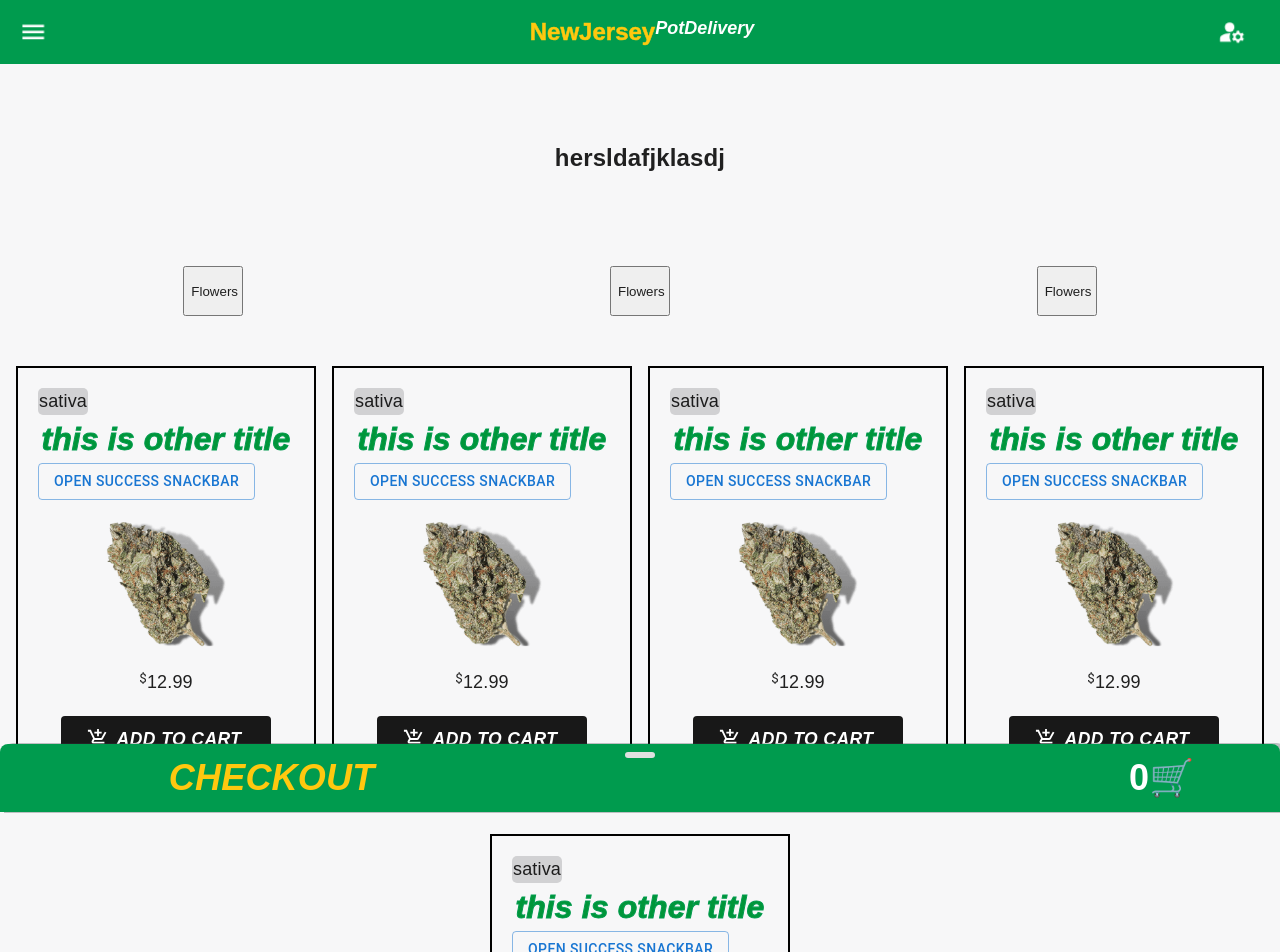
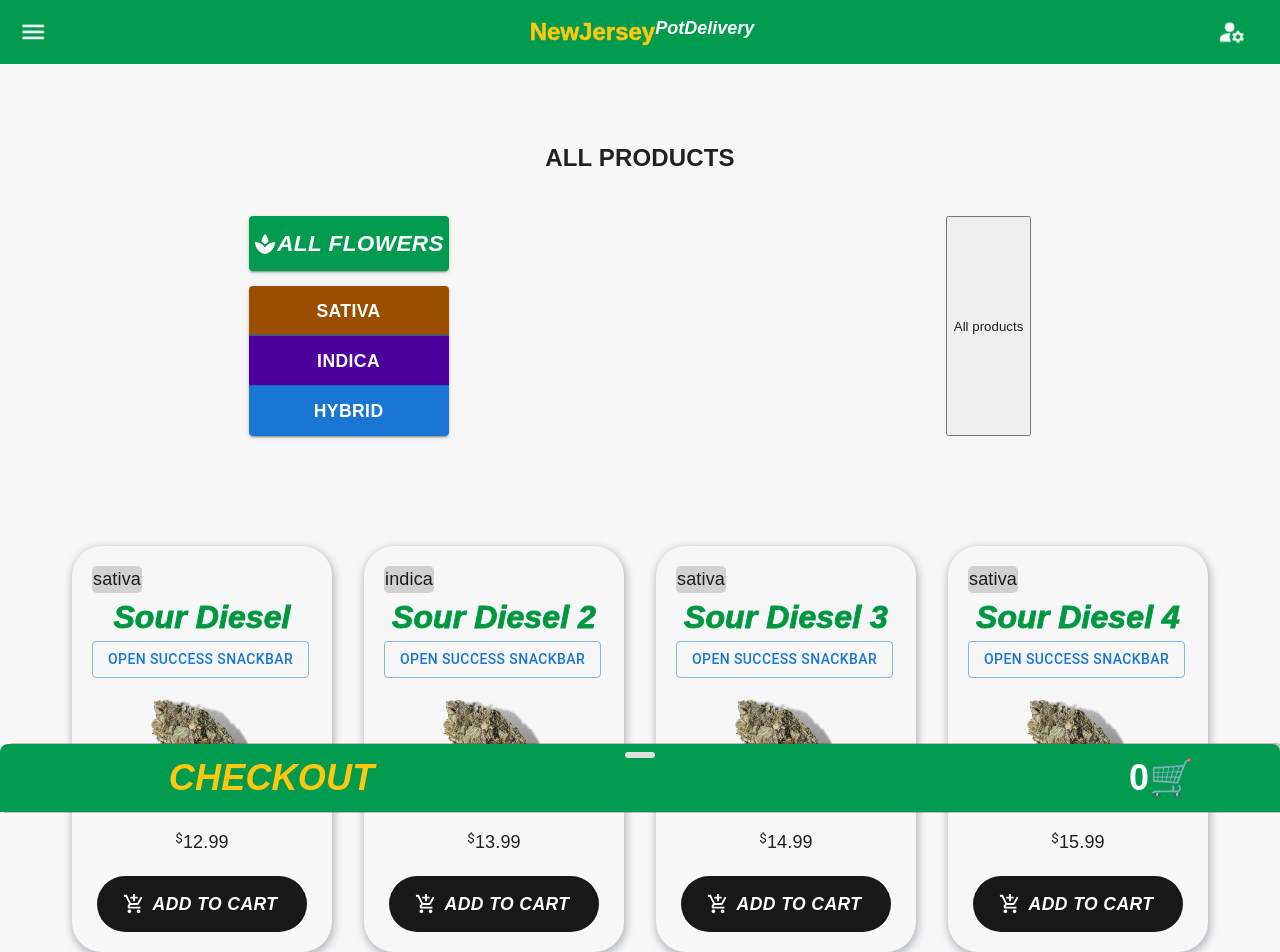
Before and after one commit to BigTsoprano/new-jersey-pd, a React (Create React App) app: page /all-products in a window 1280 px wide. Shown: the top 952 px of the page. Built offline with nearby package versions, Linux system fonts and the light colour scheme; data requests are answered from the project's data file; a web font is replaced by a local one.

Commit message:
product sorting

```diff
--- /dev/null
+++ b/data/db.json
@@ -0,0 +1,76 @@
+{
+    "njpd": [
+        {
+            "id": "1",
+            "name": "Sour Diesel",
+            "price": "12.99",
+            "image": "sour_diesel.png",
+            "strain": "sativa",
+            "quantity": "3.5",
+            "type":"flower"
+        },
+        {
+            "id": "2",
+            "name": "Sour Diesel 2",
+            "price": "13.99",
+            "image": "sour_diesel.png",
+            "strain": "indica",
+            "quantity": "3.5",
+            "type":"flower"
+        },
+        {
+            "id": "3",
+            "name": "Sour Diesel 3",
+            "price": "14.99" ,
+            "image": "sour_diesel.png",
+            "strain": "sativa",
+            "quantity": "3.5",
+            "type":"flower"
+        },
+        {
+            "id": "4",
+            "name": "Sour Diesel 4",
+            "price": "15.99",
+            "image": "sour_diesel.png",
+            "strain": "sativa",
+            "quantity": "3.5",
+            "type":"flower"
+        },
+        {
+            "id": "5",
+            "name": "Sour Diesel 5",
+            "price": "16.99",
+            "image": "sour_diesel.png",
+            "strain": "indica",
+            "quantity": "3.5",
+            "type":"flower"
+        },
+        {
+            "id": "6",
+            "name": "Sour Diesel",
+            "price": "17.99",
+            "image": "sour_diesel.png",
+            "strain": "indica",
+            "quantity": "3.5",
+            "type":"flower"
+        },
+        {
+            "id": "7",
+            "name": "Sour Diesel",
+            "price": "18.99",
+            "image": "sour_diesel.png",
+            "strain": "indica",
+            "quantity": "3.5",
+            "type":"flower"
+        },
+        {
+            "id": "8",
+            "name": "Sour Diesel",
+            "price": "19.99",
+            "image": "sour_diesel.png",
+            "strain": "indica",
+            "quantity": "3.5",
+            "type":"flower"
+        }
+    ]
+}
--- a/src/components/elements/Pricebox.js
+++ b/src/components/elements/Pricebox.js
@@ -26,17 +26,17 @@
   boxShadow: 'none',
   textTransform: 'none',
 
-  padding: '10px 30px',
+  padding: '15px 30px',
   //border: '1px solid',
   lineHeight: 1.5,
   backgroundColor: '#181818',
-  borderRadius: 'none',
+  borderRadius: '30px',
 
 
   '&:hover': {
     backgroundColor: '#009B4E',
     boxShadow: 'none',
-    borderRadius: '30px'
+    borderRadius: '40px'
   },
   '&:active': {
     boxShadow: 'none',
--- a/src/components/sections/Products.js
+++ b/src/components/sections/Products.js
@@ -23,7 +23,7 @@
 
   return (
 
-    <div className='product-section'>
+    <div className='product-section' >
         <motion.h1  style={{fontWeight:'600', fontStyle:'italic !important', fontFamily:'futura-pt, sans-serif'}} animate={{ x: 500 }} transition={{ duration: 1.2 }} style={{padding:'30px'}}  >
             OUR FAVORITES
         </motion.h1>
@@ -44,7 +44,8 @@
 
         }}
         loop={true}
-        autoplay={false}
+        autoplay={{delay: 5000,
+          disableOnInteraction: true}}
         pagination={false}
         modules={[EffectCoverflow, Pagination, Autoplay]}
         className="mySwiper"
--- /dev/null
+++ b/src/hooks/useFetch.js
@@ -0,0 +1,42 @@
+import { useState, useEffect } from 'react'
+
+export const useFetch = (url) => {
+    const [data, setData] = useState(null)
+    const [isPending, setIsPending] = useState(false)
+    const [error, setError] = useState(null)
+
+    useEffect(() => {
+        const controller = new AbortController()
+
+        const fetchData = async () => {
+            setIsPending(true)
+
+            try {
+                const res = await fetch(url, { signal: controller.signal})
+                if (!res.ok) {
+                    throw new Error(res.statusText)
+                }
+                const json = await res.json()
+
+                setIsPending(false)
+                setData(json)
+                setError(null)
+            } catch (err) {
+                if (err.name === "AbortError") {
+                    console.log('the fetch was aborted')
+                } else {
+                    setIsPending(false)
+                    setError('Could not fetch the data')
+                }
+            }
+        }
+
+        fetchData()
+
+        return () => {
+            controller.abort()
+        }
+    }, [url])
+
+    return { data, isPending, error }
+}
--- a/src/pages/AllProducts.js
+++ b/src/pages/AllProducts.js
@@ -1,12 +1,22 @@
-import React from 'react';
+import { useState } from 'react';
 import NavBar from '../components/navbar/NavBar';
 //import Products from '../components/sections/Products';
 import { motion } from 'framer-motion';
 import SwipeableEdgeDrawer from '../components/navbar/SwipeableEdgeDrawer';
 import Pricebox from '../components/elements/Pricebox';
+import { useFetch } from '../hooks/useFetch'
+import Footer from '../components/sections/Footer';
+import Button from '@mui/material/Button';
+import ButtonGroup from '@mui/material/ButtonGroup';
+import SpaIcon from '@mui/icons-material/Spa';
+import LinearProgress from '@mui/material/LinearProgress';
+
 
 
 function AllProducts() {
+
+  const [url, setUrl] = useState('http://localhost:3000/njpd')
+  const { data: products, isPending, error } = useFetch(url)
 
   const containerVariants = {
 
@@ -27,78 +37,52 @@
         <NavBar/>
         <div className='all-products-main'>
            <h1 style={{textAlign:'center', padding:'40px'}}>
-            hersldafjklasdj
+            ALL PRODUCTS
             </h1>
             <div style={{display:'flex', justifyContent:'space-around'}}>
-            <div style={{height:'100px', padding:'50px'}}>
-              <button style={{height:'50px', width:'60px'}}>
-Flowers
+              <div style={{display:'flex', flexDirection:'column', alignItems:'flex-start'}}>
+          <div style={{paddingBottom:'15px'}}>
+            <Button style={{backgroundColor:'#009B4E'}} size="large" variant="contained" className='all_products_flowers'  onClick={() => setUrl('http://localhost:3000/njpd?type=flower')} >
+
+                <SpaIcon/><h2>All flowers</h2>
+                              </Button>
+                              </div>
+                              <ButtonGroup   orientation="vertical" style={{backgroundColor:'#ffffff'}} variant="contained" size="large" aria-label="outlined primary button group">
+              <Button style={{backgroundColor:'#9C4E00'}} className='all_products_btn'  onClick={() => setUrl('http://localhost:3000/njpd?strain=sativa')} >
+
+            <h3>sativa </h3>
+              </Button>
+              <Button style={{backgroundColor:'#4E009C'}} className='all_products_btn'  onClick={() => setUrl('http://localhost:3000/njpd?strain=indica')}>
+      <h3>indica</h3>              </Button>
+<Button   className='all_products_btn' ><h3>Hybrid</h3></Button>
+</ButtonGroup>
+</div>
+              <button className='all_products_main' onClick={() => setUrl('http://localhost:3000/njpd')} >
+            All products
               </button>
             </div>
-            <div style={{height:'100px', padding:'50px'}}>
-              <button style={{height:'50px', width:'60px'}}>
-Flowers
-              </button>
-            </div>
-            <div style={{height:'100px', padding:'50px'}}>
-              <button style={{height:'50px', width:'60px'}}>
-Flowers
-              </button>
-            </div>
-            </div>
-            <div style={{paddingTop:'50px',display:'flex', justifyContent:'space-evenly', flexWrap:'wrap', }}>
-              <div className='products-box' style={{height:'auto', width:'300px'}}>
+            <div style={{display:'flex', justifyContent:'space-evenly', flexWrap:'wrap', paddingTop:'30px', flexDirection:'row', margin:'40px'}}>
+
+            {isPending && <div style={{width:'100%'}}><LinearProgress /></div>}
+        {error && <div>{error}</div>}
+        {products && products.map(product => (
+<div style={{paddingTop:'40px'}}>
+          <div className='products-box' >
             <Pricebox
-            name='this is other title'
-            price={12.99}
-            image='sour_diesel.png'
-            strain='sativa'
+             key={product.id}
+            name={product.name}
+            price={product.price}
+            image={product.image}
+            strain={product.strain}
             />
-            </div>
-            <div className='products-box' style={{height:'auto', width:'300px'}}>
-            <Pricebox
-            name='this is other title'
-            price={12.99}
-            image='sour_diesel.png'
-            strain='sativa'
-            />
-            </div>
-            <div className='products-box' style={{height:'auto', width:'300px'}}>
-            <Pricebox
-            name='this is other title'
-            price={12.99}
-            image='sour_diesel.png'
-            strain='sativa'
-            />
-            </div>
-            <div className='products-box' style={{height:'auto', width:'300px'}}>
-            <Pricebox
-            name='this is other title'
-            price={12.99}
-            image='sour_diesel.png'
-            strain='sativa'
-            />
-            </div>
-            <div style={{
-              display:'flex',
-              flexDirection:'row',
-              justifyContent:'space-evenly',
-              padding:'50px'
-
-            }}>
-            <div className='products-box' style={{height:'auto', width:'300px'}}>
-            <Pricebox
-            name='this is other title'
-            price={12.99}
-            image='sour_diesel.png'
-            strain='sativa'
-            />
-            </div>
-            </div>
-            </div>
+          </div>
+</div>
+        ))}
+        </div>
                </div>
             <SwipeableEdgeDrawer/>
         </motion.div>
+        <Footer/>
         </section>
   );
 }
--- a/src/sass/allproducts.scss
+++ b/src/sass/allproducts.scss
@@ -2,14 +2,32 @@
     background-color: #F7F7F8;
     position: relative;
     padding-top: 100px;
-    height:200vh;
+    height:auto;
 }
 .all_products_section{
 
 }
 .products-box{
-    border: 2px solid #000000;
+    box-shadow: 1px 3px 7px 2px rgba(57, 63, 72, 0.3);
+    border-radius: 30px;
+    height: auto;
+    width: 260px;
     img{
         width:50%;
     }
 }
+.all_products_btn{
+    height:50px;
+    padding:10px;
+    white-space: nowrap;
+    width: 200px;
+}
+.all_products_flowers{
+    height:auto;
+    padding:10px;
+    white-space: nowrap;
+    width: 200px;
+    h2{
+        font-style: italic;
+    }
+}
--- a/src/sass/products.scss
+++ b/src/sass/products.scss
@@ -102,9 +102,3 @@
     box-shadow: 1px 3px 7px 2px rgba(57, 63, 72, 0.3);
     border-radius: 20px;
 }
-.products-box{
-    border: 2px solid #000000;
-    img{
-        width:50%;
-    }
-}
```
